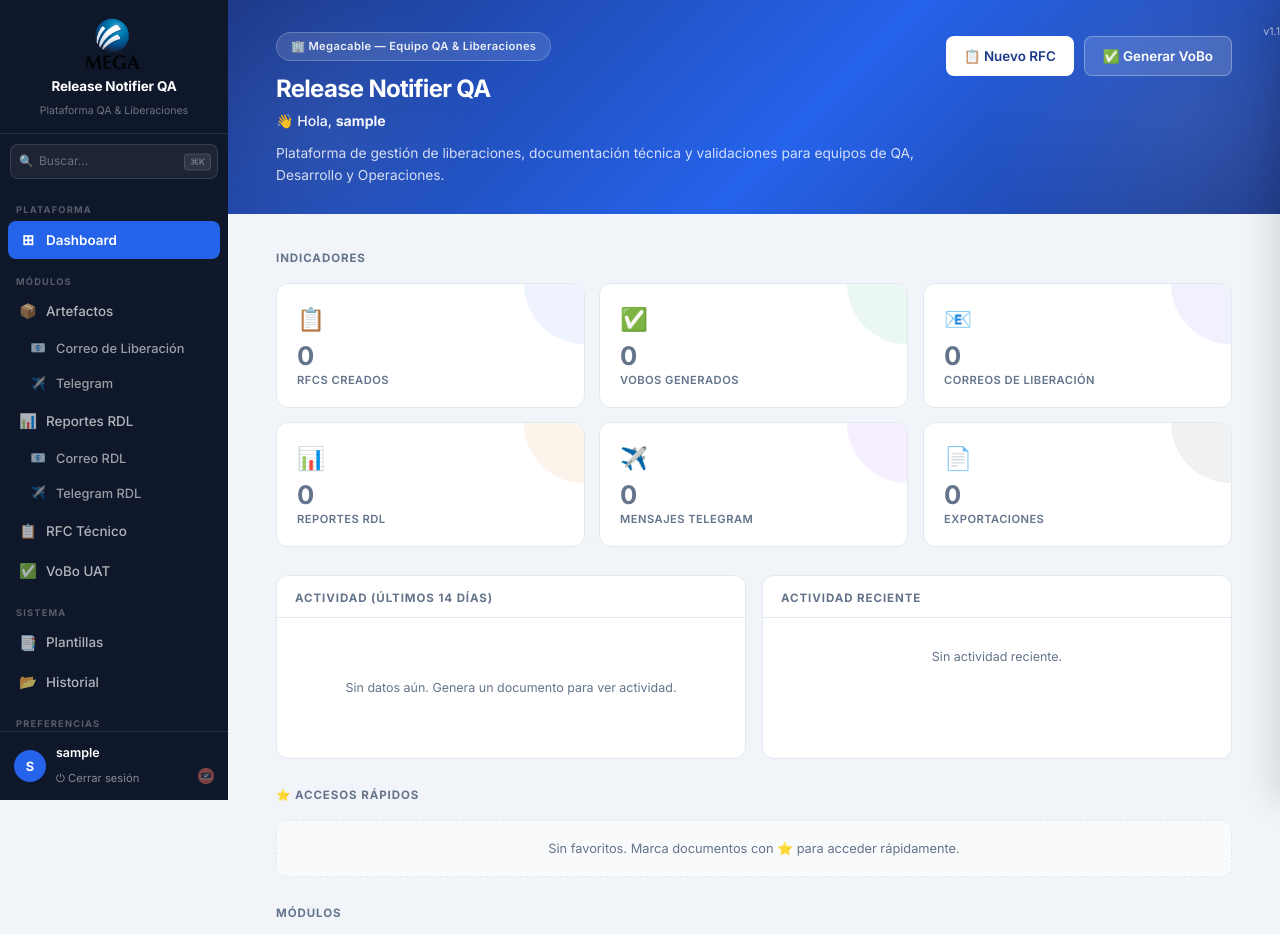
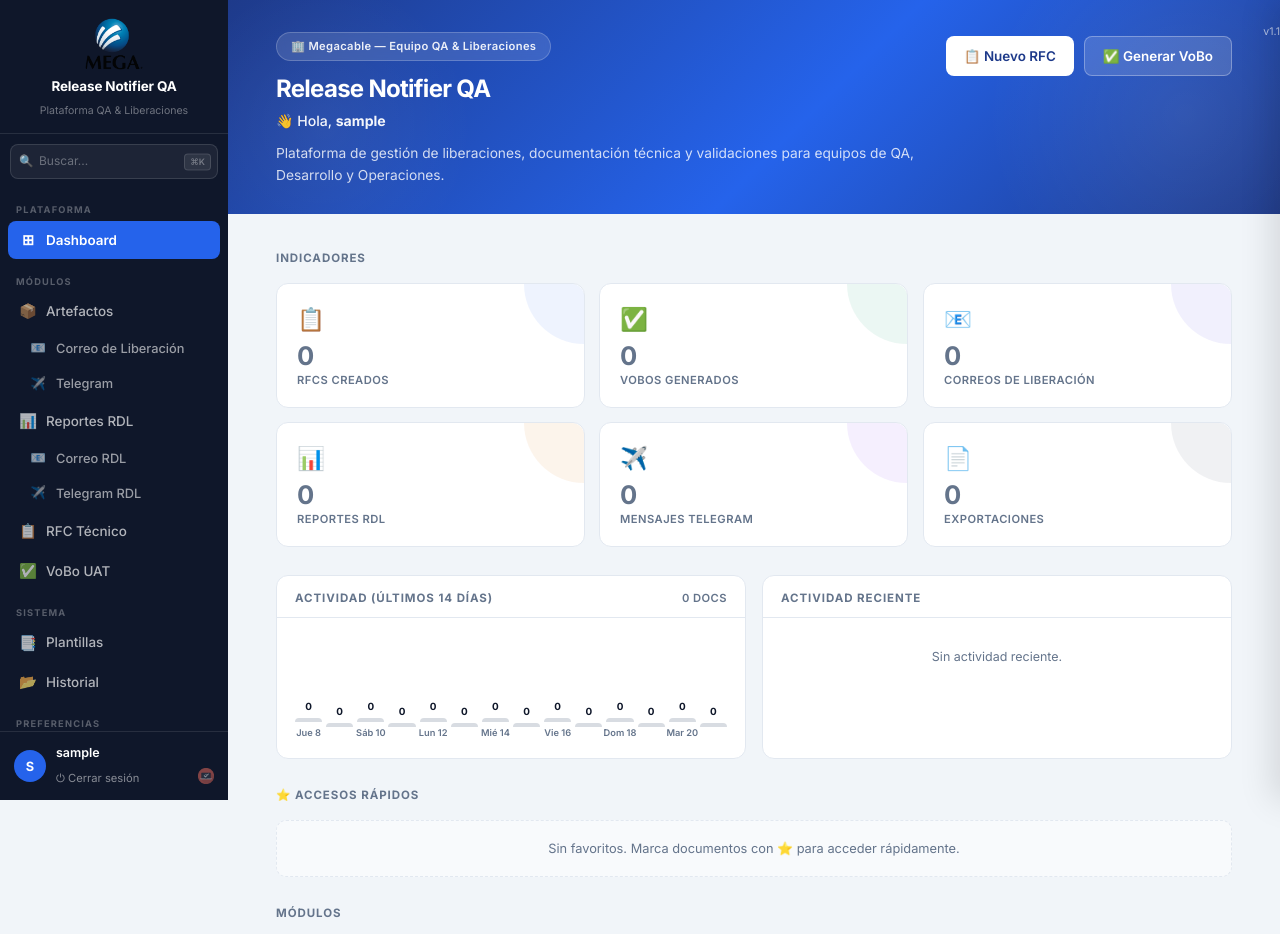
Before and after one commit to pabloloz/release-mail-generator, a Spring Boot app: page / in a window 1280 px wide. Shown: the top 934 px of the page. Run offline with Spring Boot 4, Linux system fonts and the light colour scheme; the visitor is signed in with stand-in values (Sample User, id 1); data that the repository does not hold is empty; some of the project's set-up classes (security, data sources, template engines, error pages and the like) are left out, and stand-ins take their place.

Commit message:
feat(dashboard): Etapa 3b - grafica completa de 14 dias con tooltip accesible
- renderMiniChart ahora usa buildFull14Days() para rellenar en el cliente los dias sin actividad con count=0 (el JSON de /history/api/dashboard no cambia, sigue mandando solo los dias con datos)
- Dias en 0 usan la clase chart-bar-zero (color neutro, opacidad .25) en vez del color primario
- Etiquetas de fecha solo cada 2 dias (i % 2 === 0) para que no se amontonen en pantallas angostas
- Cada columna (.chart-bar-col) ahora tiene tabindex=0, title y aria-label con la fecha completa + conteo, mas un tooltip CSS propio (.chart-bar-tooltip) que aparece instantaneo con :hover/:focus-visible - sin librerias nuevas
- .chart-bar-col con min-width:0 para que las 14 columnas encojan sin desbordar en viewports angostos (375px)

```diff
--- a/release-mail-generator/src/main/resources/static/css/dashboard.css
+++ b/release-mail-generator/src/main/resources/static/css/dashboard.css
@@ -404,17 +404,33 @@
     font-size: .78rem; align-self: center;
 }
 .chart-bar-col {
-    flex: 1; display: flex; flex-direction: column;
-    align-items: center; gap: 4px;
+    flex: 1; min-width: 0; display: flex; flex-direction: column;
+    align-items: center; gap: 4px; position: relative;
+    border-radius: 4px; cursor: default;
 }
+/* Tooltip instantáneo (CSS puro, sin librerías): visible con mouse o teclado. */
+.chart-bar-col:focus-visible { outline: none; box-shadow: 0 0 0 2px var(--primary); }
+.chart-bar-tooltip {
+    position: absolute; bottom: 100%; left: 50%;
+    transform: translateX(-50%) translateY(-4px);
+    background: #0f172a; color: white; font-size: .68rem; font-weight: 600;
+    padding: 4px 9px; border-radius: 6px; white-space: nowrap;
+    opacity: 0; pointer-events: none; transition: opacity .12s;
+    z-index: 5;
+}
+.chart-bar-col:hover .chart-bar-tooltip,
+.chart-bar-col:focus-visible .chart-bar-tooltip { opacity: 1; }
 .chart-bar {
     width: 100%; max-width: 28px; border-radius: 4px 4px 0 0;
     background: var(--primary); min-height: 4px;
     transition: height .3s ease;
 }
+/* Días sin actividad: barra en 0 (altura mínima) con baja opacidad, para que
+   los 14 días del rango siempre se vean, incluso sin datos. */
+.chart-bar-zero { background: var(--text-muted); opacity: .25; }
 .chart-bar-label {
     font-size: .58rem; color: var(--text-muted);
-    font-weight: 600; white-space: nowrap;
+    font-weight: 600; white-space: nowrap; min-height: 1em;
 }
 .chart-bar-value {
     font-size: .62rem; font-weight: 700; color: var(--text);
--- a/release-mail-generator/src/main/resources/templates/index.html
+++ b/release-mail-generator/src/main/resources/templates/index.html
@@ -406,28 +406,49 @@
             }, 30);
         }
 
+        /**
+         * Completa el rango de los últimos 14 días con 0 para los días sin actividad.
+         * El backend (/history/api/dashboard) solo manda los días CON datos — este
+         * relleno se hace aquí, en el cliente, sin tocar esa respuesta.
+         */
+        function buildFull14Days(chartData) {
+            const byDay = new Map((chartData || []).map(d => [d.day, d.count]));
+            const days = [];
+            const today = new Date();
+            for (let i = 13; i >= 0; i--) {
+                const d = new Date(today);
+                d.setDate(d.getDate() - i);
+                const key = d.getFullYear() + '-' + String(d.getMonth() + 1).padStart(2, '0') + '-' + String(d.getDate()).padStart(2, '0');
+                days.push({ day: key, count: byDay.get(key) || 0 });
+            }
+            return days;
+        }
+
         function renderMiniChart(chartData) {
             const container = document.getElementById('dashChart');
             const totalEl = document.getElementById('chartTotal');
             if (!container) return;
-            if (!chartData.length) {
-                container.innerHTML = '<div class="dash-chart-empty">Sin datos aún. Genera un documento para ver actividad.</div>';
-                if (totalEl) totalEl.textContent = '';
-                return;
-            }
-            const max = Math.max(...chartData.map(d => d.count), 1);
-            const total = chartData.reduce((s, d) => s + d.count, 0);
+
+            const fullDays = buildFull14Days(chartData);
+            const max = Math.max(...fullDays.map(d => d.count), 1);
+            const total = fullDays.reduce((s, d) => s + d.count, 0);
             if (totalEl) totalEl.textContent = total + ' doc' + (total !== 1 ? 's' : '');
 
-            const days = ['Dom','Lun','Mar','Mié','Jue','Vie','Sáb'];
-            container.innerHTML = chartData.map(d => {
-                const pct = Math.max((d.count / max) * 100, 4);
+            const dayNames = ['Dom','Lun','Mar','Mié','Jue','Vie','Sáb'];
+            container.innerHTML = fullDays.map((d, i) => {
+                const isZero = d.count === 0;
+                const pct = isZero ? 4 : Math.max((d.count / max) * 100, 4);
                 const dt = new Date(d.day + 'T12:00:00');
-                const dayLabel = days[dt.getDay()] + ' ' + dt.getDate();
-                return '<div class="chart-bar-col">'
+                const dayLabel = dayNames[dt.getDay()] + ' ' + dt.getDate();
+                // Etiqueta de fecha solo cada 2 días, para que no se amontonen en móvil.
+                const showLabel = i % 2 === 0;
+                const fullDate = dt.toLocaleDateString('es-MX', { weekday: 'long', day: 'numeric', month: 'long' });
+                const tooltipText = fullDate + ' — ' + d.count + (d.count === 1 ? ' documento' : ' documentos');
+                return '<div class="chart-bar-col" tabindex="0" title="' + tooltipText + '" aria-label="' + tooltipText + '">'
                     + '<span class="chart-bar-value">' + d.count + '</span>'
-                    + '<div class="chart-bar" style="height:' + pct + 'px;"></div>'
-                    + '<span class="chart-bar-label">' + dayLabel + '</span>'
+                    + '<div class="chart-bar' + (isZero ? ' chart-bar-zero' : '') + '" style="height:' + pct + 'px;"></div>'
+                    + '<span class="chart-bar-label">' + (showLabel ? dayLabel : '') + '</span>'
+                    + '<span class="chart-bar-tooltip" aria-hidden="true">' + tooltipText + '</span>'
                     + '</div>';
             }).join('');
         }
```
